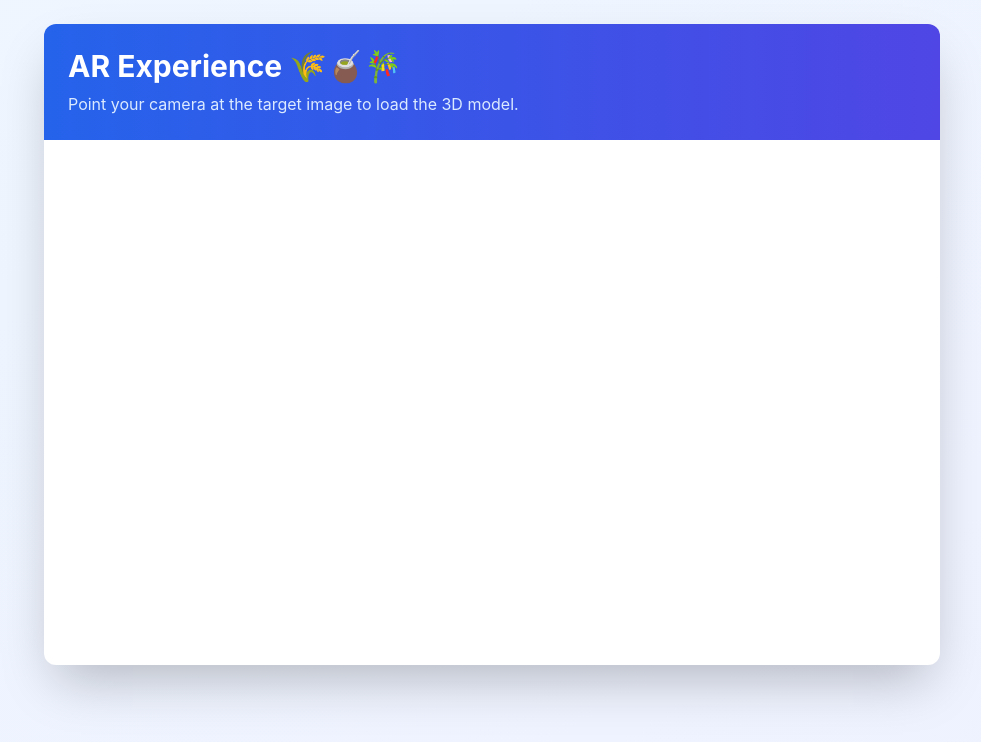
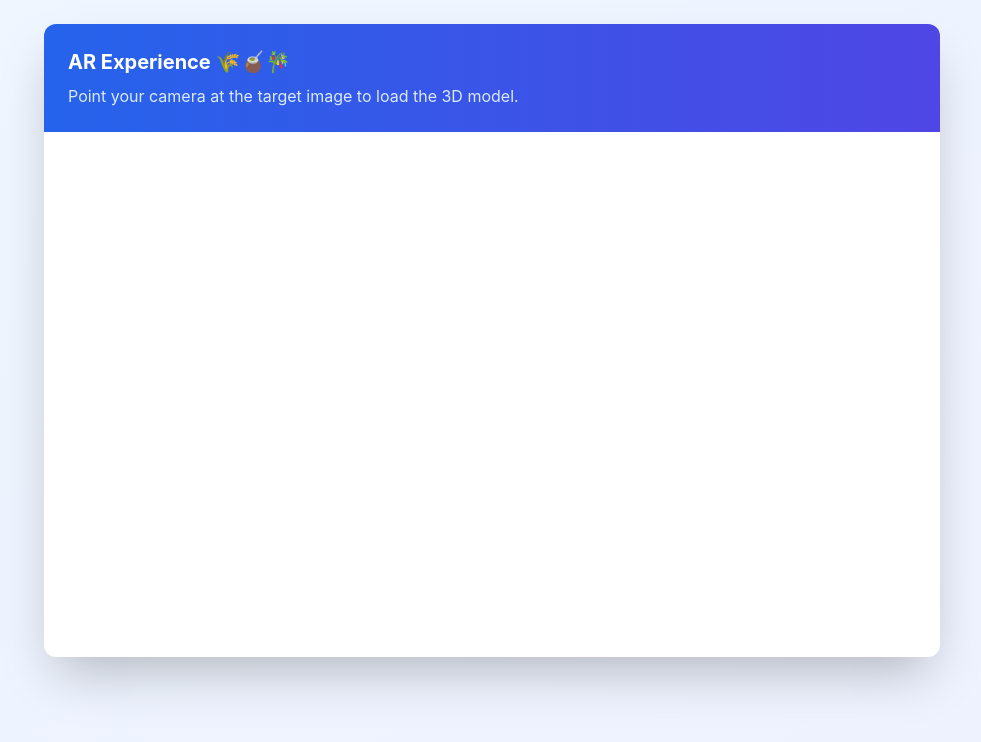
Before and after one commit to karpagam1602/arcam, a React (Create React App) app: page / in a window 1280 px wide. Shown: the top 742 px of the page, without its empty margins (148-1129 px from the left). Built offline with nearby package versions, Linux system fonts and the light colour scheme; no server answers.

Commit message:
ar integrated code commit

```diff
--- a/src/CameraAccess.js
+++ b/src/CameraAccess.js
@@ -77,7 +77,7 @@
           <div className="bg-gradient-to-r from-blue-600 to-indigo-600 p-6">
             {!isModelLoaded ? (
               <>
-                <h1 className="text-3xl font-bold text-white">
+                <h1 className="text-xl font-bold text-white">
                   AR Experience 🌾🧉🎋
                 </h1>
                 <p className="text-blue-100 mt-2">
```
